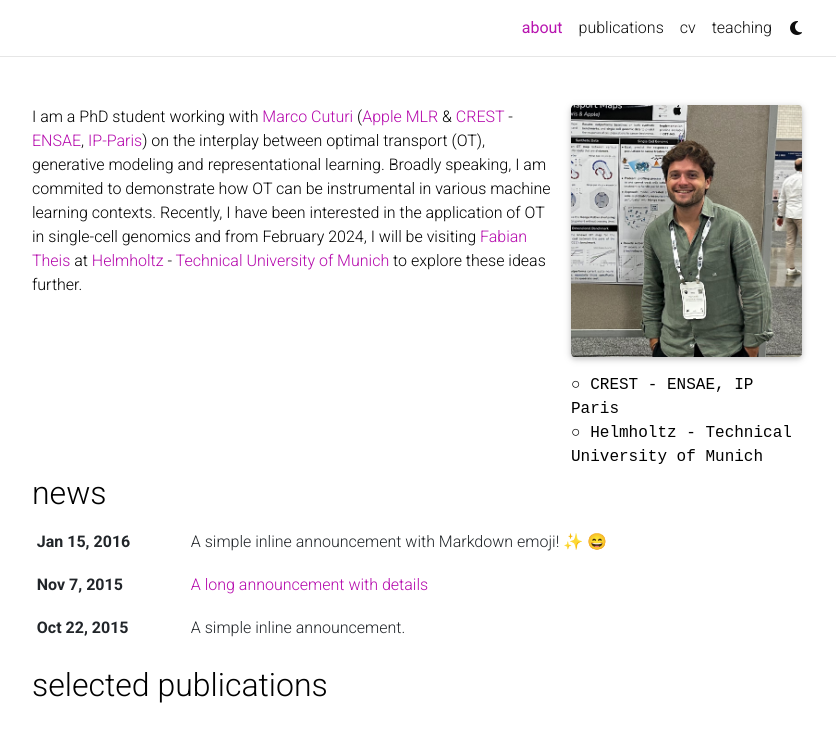
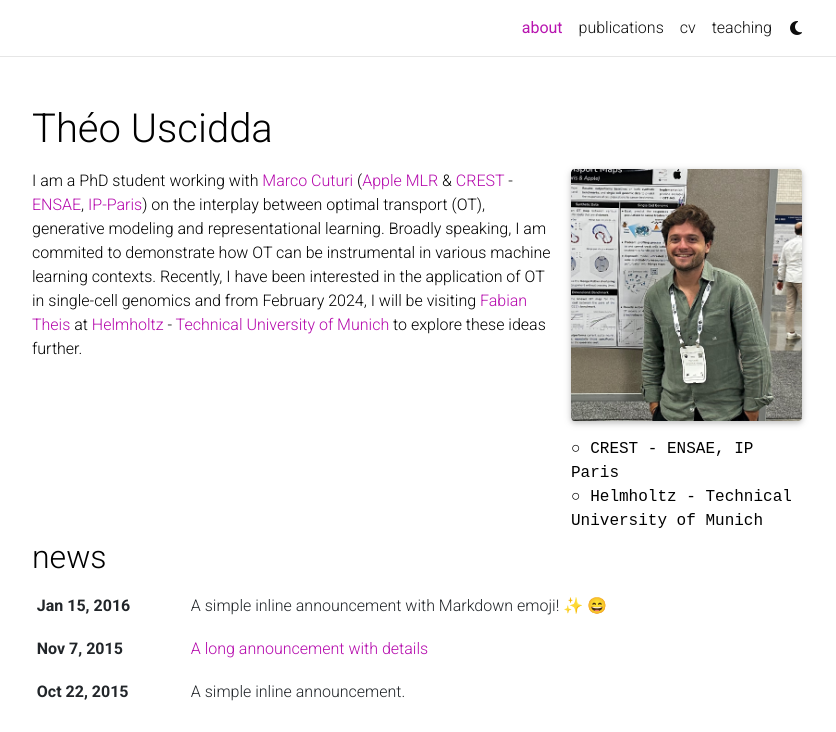
Before and after one commit to theouscidda6/theouscidda6.github.io, a Jekyll site: the page built from _pages/about.md, in a window 1280 px wide and 1085 px high, cut to the strip 0-732 px from the top of the window. Shown: the whole strip, without its empty margins (223-1059 px from the left). Built offline with Jekyll 4.4.1, drawn with Linux system fonts in a browser that asks for light colours; full-size pictures stand in for the smaller copies a plugin makes; emoji names are drawn with the system emoji font; some web fonts are replaced; comment, search, counter and statistics services are not loaded; a style sheet for code colours, icons or effects is not loaded.

Commit message:
change name

```diff
--- a/_config.yml
+++ b/_config.yml
@@ -2,7 +2,7 @@
 # Site settings
 # -----------------------------------------------------------------------------
 
-title: # the website title (if blank, full name will be used instead)
+title: Théo Uscidda # the website title (if blank, full name will be used instead)
 first_name: Théo
 middle_name:
 last_name: Uscidda
```
